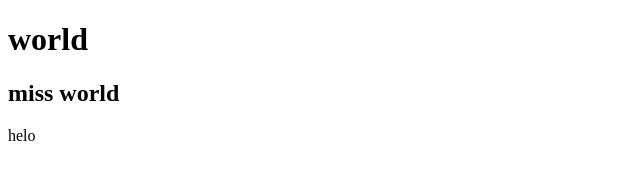
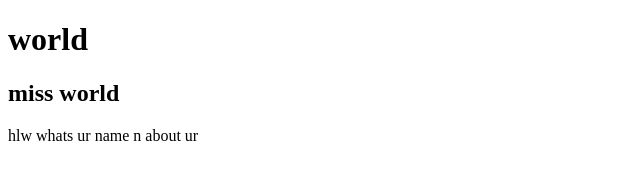
Before and after one commit to HimanshBhardwaj/portfolio, a plain HTML site: page index.html in a window 1280 px wide. Shown: the whole page, without its empty margins (0-640 px from the left). Drawn offline with Linux system fonts and the light colour scheme.

Commit message:
Update index.html

```diff
--- a/index.html
+++ b/index.html
@@ -8,6 +8,7 @@
   <body>
     <h1>world</h1>
     <h2>miss world</h2>
-    <p>helo</p>
+    <p>hlw whats ur name n about ur </p>
+
   </body>
 </html>
```
